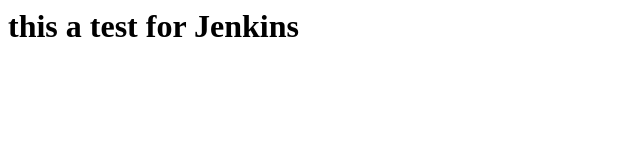
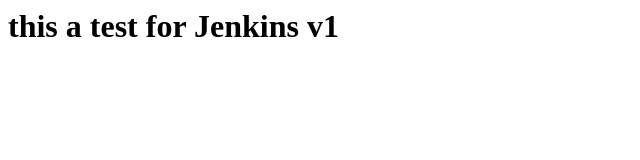
Before and after one commit to dazuimao1990/dockertest, a plain HTML site: page index.html in a window 1280 px wide. Shown: the full height of the page, 0-640 px from the left. Drawn offline with Linux system fonts and the light colour scheme.

Commit message:
Update index.html

```diff
--- a/index.html
+++ b/index.html
@@ -1 +1 @@
-<h1>this a test for Jenkins<h1\>
+<h1>this a test for Jenkins v1<h1\>
```
